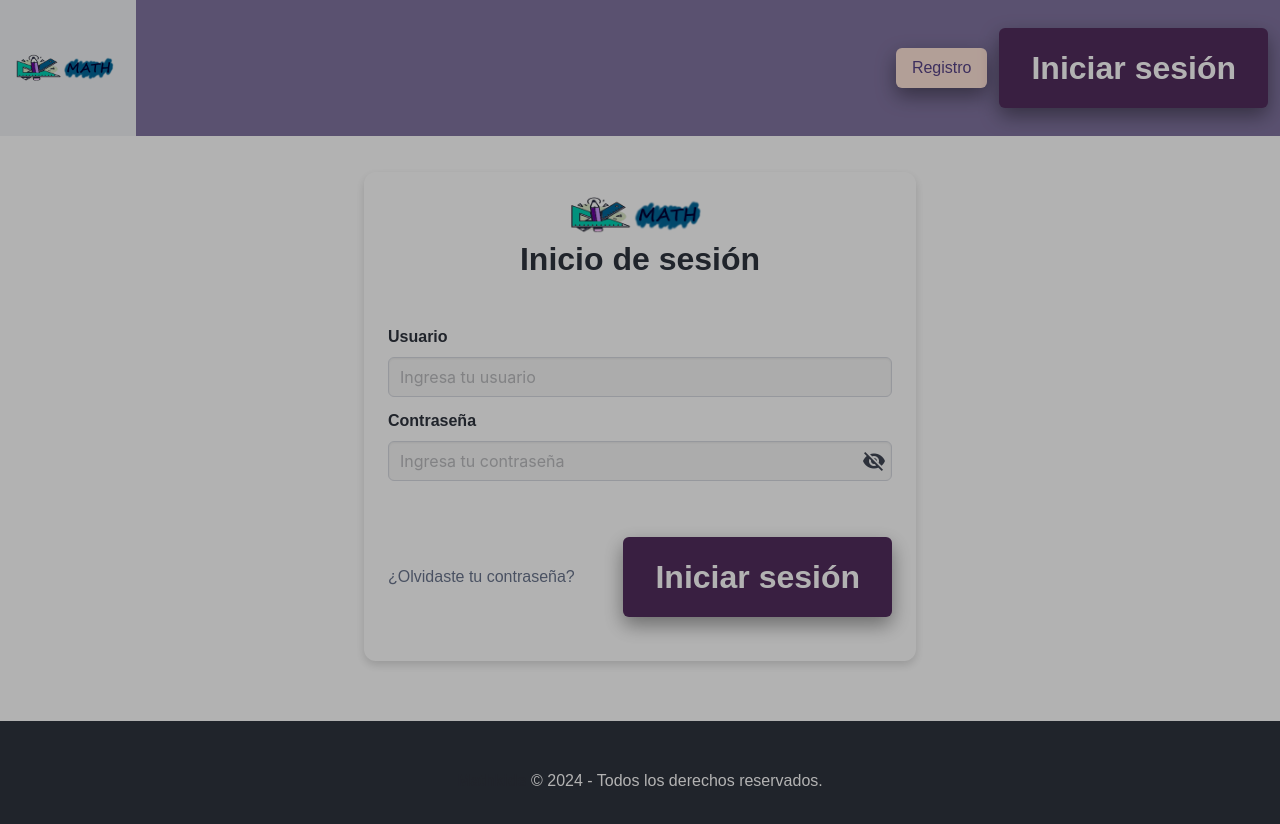
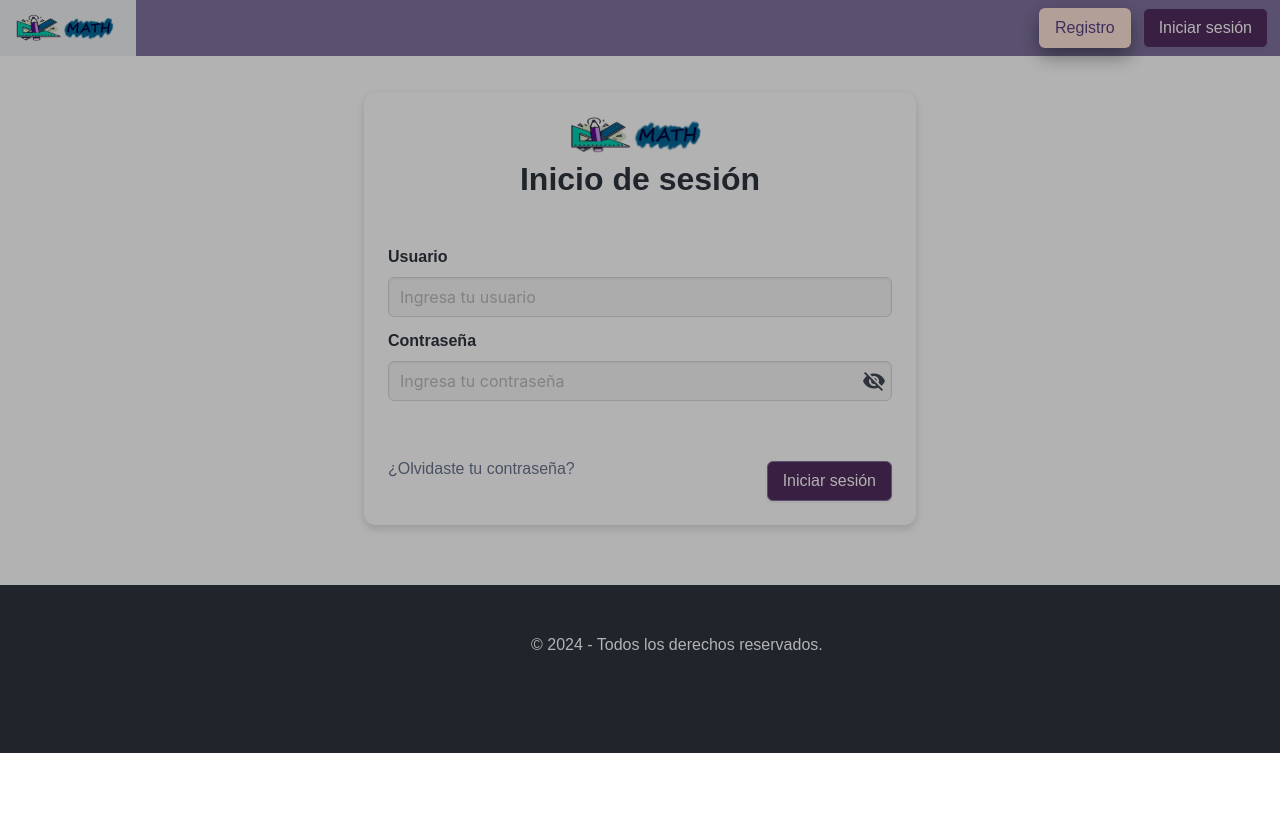
Before and after one commit to JonathanLuher/mathkids, a React (Create React App) app: page / in a window 1280 px wide. Shown: the top 824 px of the page. After the commit the page ends 800 px from the top, so only its background shows below. Built offline with nearby package versions, Linux system fonts and the light colour scheme.

Commit message:
Iniciar sesion

```diff
--- a/src/MainNav.css
+++ b/src/MainNav.css
@@ -14,13 +14,13 @@
   }
 
   /* Estilo para los botones en la barra de navegación */
-  .navbar .button.is-primary {
+  .navbar .button.is-primary2 {
     background-color: #522C5D !important; /* Púrpura oscuro para botón primario */
     border-color: #8174A0 !important;
     color: white !important;
   }
 
-  .navbar .button.is-primary:hover {
+  .navbar .button.is-primary2:hover {
     background-color: #2c0c35 !important; /* Color más oscuro al pasar el cursor */
     border-color: #522C5D !important;
   }
--- a/src/MainNav.js
+++ b/src/MainNav.js
@@ -38,7 +38,7 @@ function MainNav() {
             <div className="navbar-item">
               <div className="buttons">
                 <Link to="/register" className="button is-light">Registro</Link>
-                <Link to="/login" className="button is-primary">Iniciar sesión</Link>
+                <Link to="/login" className="button is-primary2">Iniciar sesión</Link>
               </div>
             </div>
           </div>
--- a/src/login.css
+++ b/src/login.css
@@ -50,3 +50,14 @@
 .card:hover {
     transform: scale(1.05);
 }
+
+.button.is-primary2 {
+    background-color: #522C5D !important; /* Púrpura oscuro para botón primario */
+    border-color: #8174A0 !important;
+    color: white !important;
+    }
+
+.button.is-primary2:hover {
+    background-color: #2c0c35 !important; /* Color más oscuro al pasar el cursor */
+    border-color: #522C5D !important;
+    }
--- a/src/loginform.js
+++ b/src/loginform.js
@@ -110,7 +110,7 @@ function LoginForm() {
                       <Link to="/reset-password" className="has-text-grey">¿Olvidaste tu contraseña?</Link>
                     </div>
                     <div className="control">
-                      <button className="button is-primary is-fullwidth" type="submit">Iniciar sesión</button>
+                      <button className="button is-primary2 is-fullwidth" type="submit">Iniciar sesión</button>
                     </div>
                   </div>
                 </form>
```
